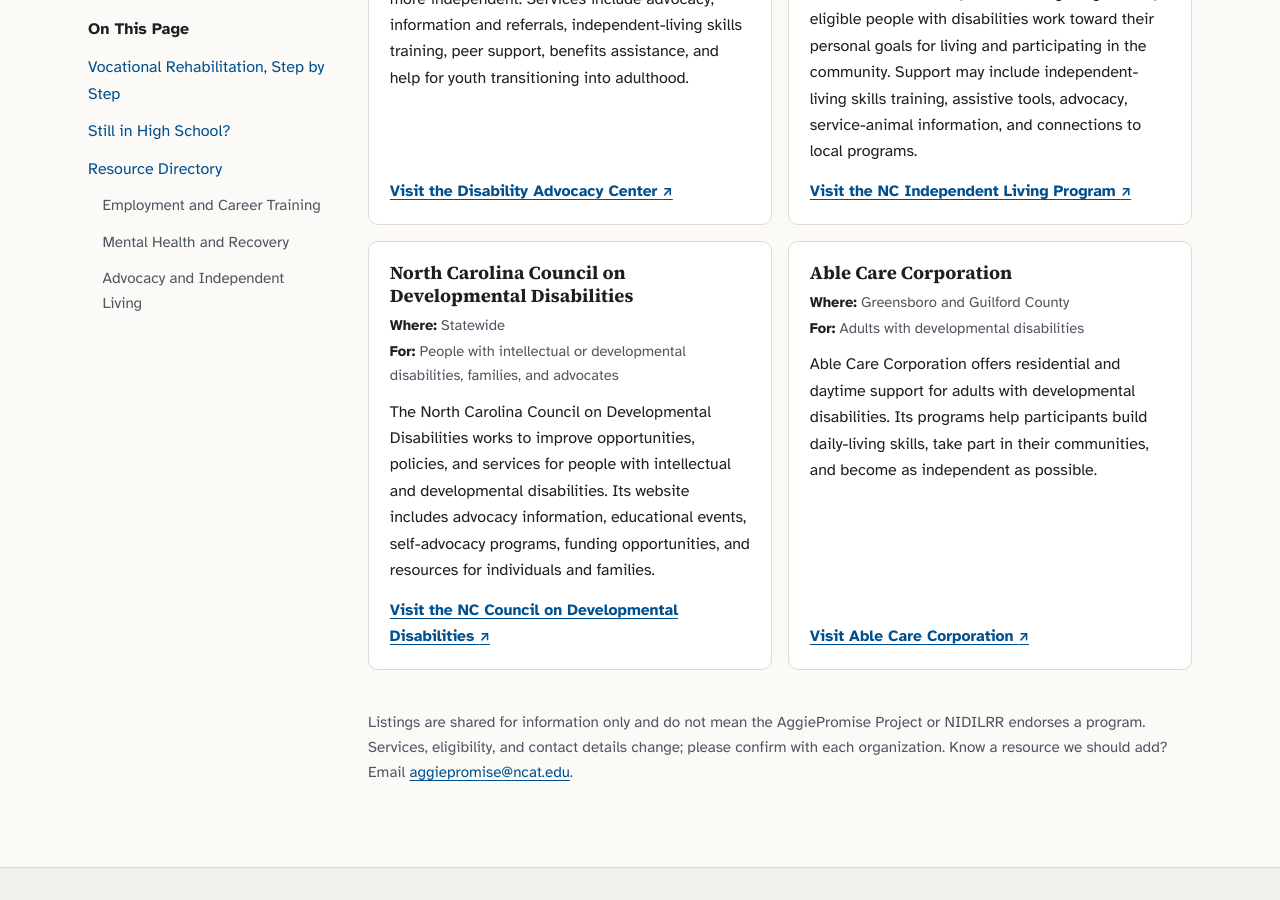
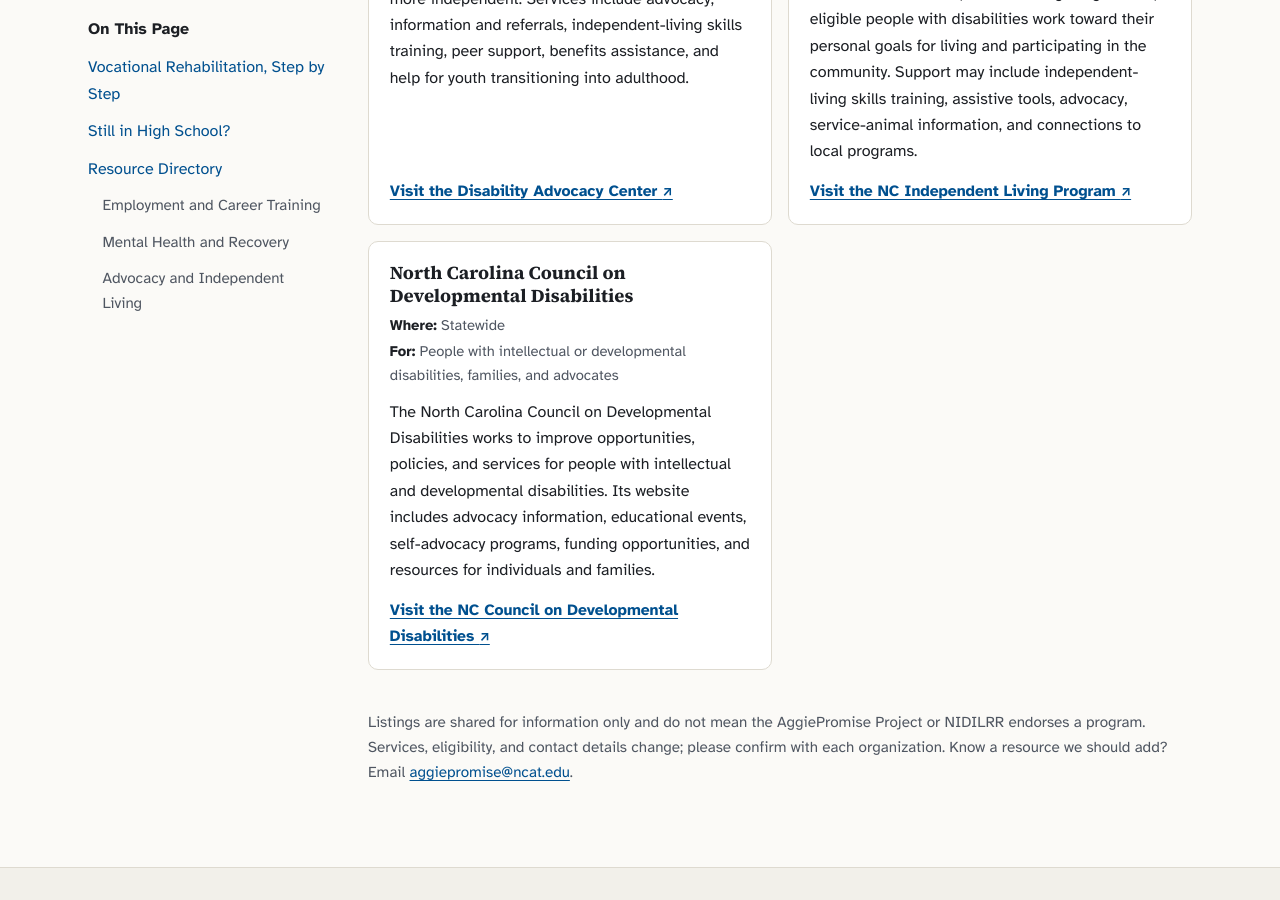
Before and after one commit to chenyudan123/aggiepromise, a Jekyll site: the page built from nc-youth-and-families.html, in a window 1280 px wide and 900 px high, scrolled down 9635 px. Built offline with Jekyll 4.4.1, drawn with Linux system fonts in a browser that asks for light colours; some of the changed text lies outside the part shown.

Commit message:
Update resources.yml
Remove Able Care Corporation

```diff
--- a/_data/resources.yml
+++ b/_data/resources.yml
@@ -429,14 +429,3 @@
       families.
     url: https://nccdd.org/
     link_text: Visit the NC Council on Developmental Disabilities
-
-  - name: Able Care Corporation
-    category: advocacy
-    region: Greensboro and Guilford County
-    audience: Adults with developmental disabilities
-    description: >-
-      Able Care Corporation offers residential and daytime support for adults with
-      developmental disabilities. Its programs help participants build daily-living skills,
-      take part in their communities, and become as independent as possible.
-    url: https://ablecarecorp.com/
-    link_text: Visit Able Care Corporation
```
